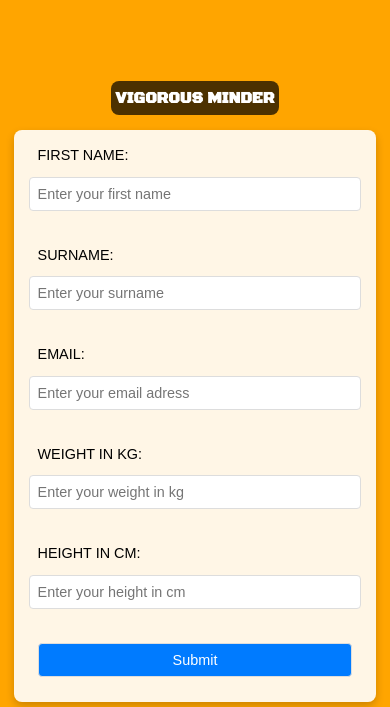
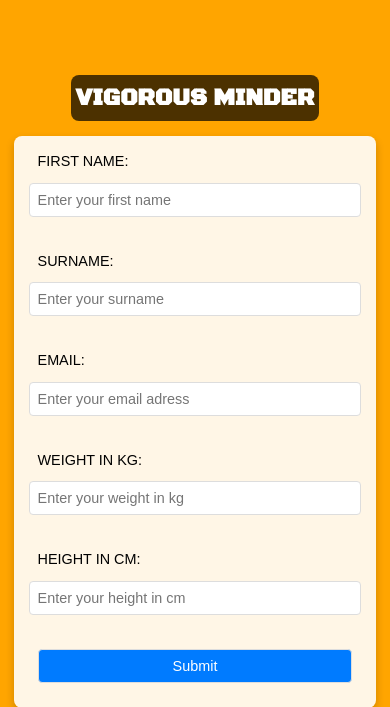
Before and after one commit to Klurifixus/Vigorous, a Flask app: page / in a window 390 px wide. Shown: the top 707 px of the page. Run offline with Flask 3, Linux system fonts and the light colour scheme.

Commit message:
fix fontsize

```diff
--- a/static/style.css
+++ b/static/style.css
@@ -155,6 +155,9 @@ input[type="submit"]:hover {
     input {
         width: 90%;
     }
+    .vertical-text {
+        font-size: 28px;
+    }
 }
 
 @media (max-width: 700px) {
@@ -182,7 +185,7 @@ input[type="submit"]:hover {
         padding: 5px;
         border-radius: 8px;
         white-space: nowrap;
-        font-size: 16px;
+        font-size: 24px;
     }
 }
 
@@ -211,7 +214,7 @@ input[type="submit"]:hover {
         padding: 5px;
         border-radius: 8px;
         white-space: nowrap;
-        font-size: 16px;
+        font-size: 24px;
     }
 }
 
@@ -240,6 +243,6 @@ input[type="submit"]:hover {
         padding: 5px;
         border-radius: 8px;
         white-space: nowrap;
-        font-size: 16px;
+        font-size: 22px;
     }
 }
```
